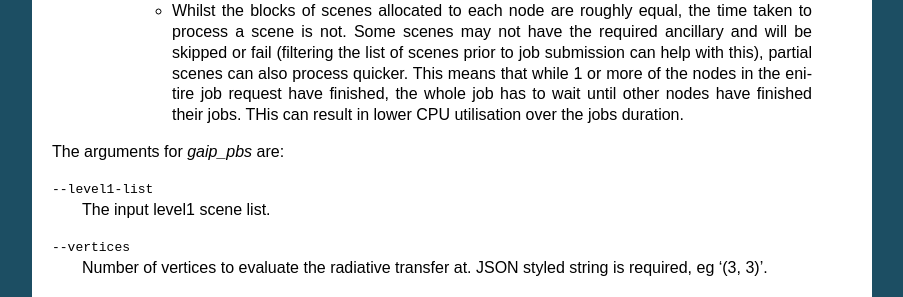
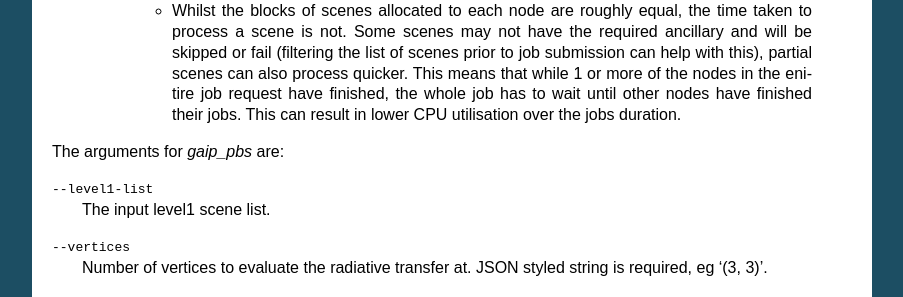
Before and after one commit to GeoscienceAustralia/wagl, a Sphinx documentation site: the page built from docs/source/invoking.rst, in a window 1280 px wide and 900 px high, scrolled down 2709 px. Shown: the part 258-555 px from the top of the window, without its empty margins (198-1101 px from the left). Built offline with Sphinx 7.4.7, drawn with Linux system fonts in a browser that asks for light colours; pages that are not in the unit, such as notebooks, are missing from menus.

Commit message:
Formatting fix.

```diff
--- a/docs/source/invoking.rst
+++ b/docs/source/invoking.rst
@@ -133,7 +133,7 @@ For users on a system that utilises a `PBS <https://en.wikipedia.org/wiki/Portab
 
   * Disadvantages:
 
-    * Whilst the blocks of scenes allocated to each node are roughly equal, the time taken to process a scene is not. Some scenes may not have the required ancillary and will be skipped or fail (filtering the list of scenes prior to job submission can help with this), partial scenes can also process quicker. This means that while 1 or more of the nodes in the enitire job request have finished, the whole job has to wait until other nodes have finished their jobs. THis can result in lower CPU utilisation over the jobs duration.
+    * Whilst the blocks of scenes allocated to each node are roughly equal, the time taken to process a scene is not. Some scenes may not have the required ancillary and will be skipped or fail (filtering the list of scenes prior to job submission can help with this), partial scenes can also process quicker. This means that while 1 or more of the nodes in the enitire job request have finished, the whole job has to wait until other nodes have finished their jobs. This can result in lower CPU utilisation over the jobs duration.
 
 The arguments for *gaip_pbs* are:
 
```
